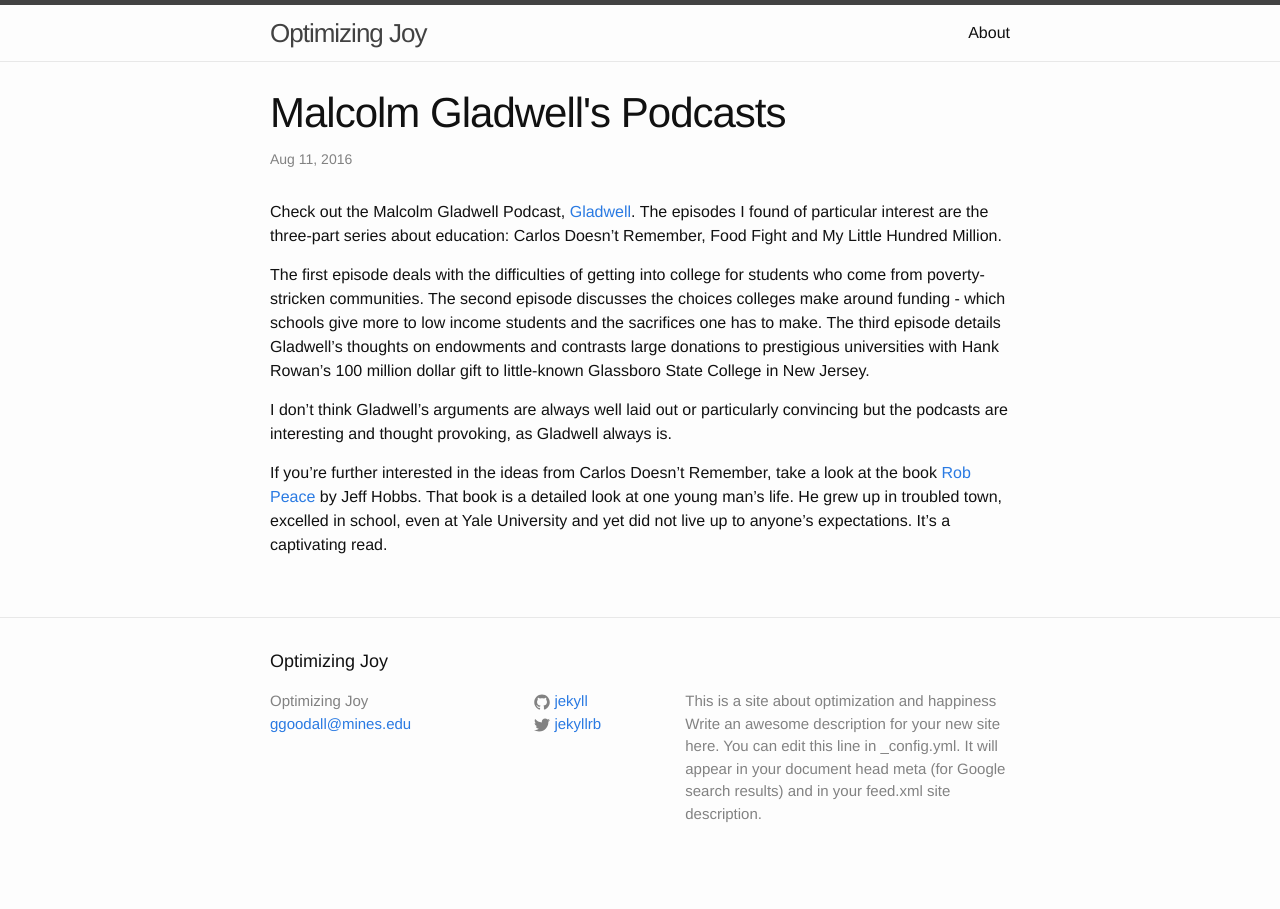
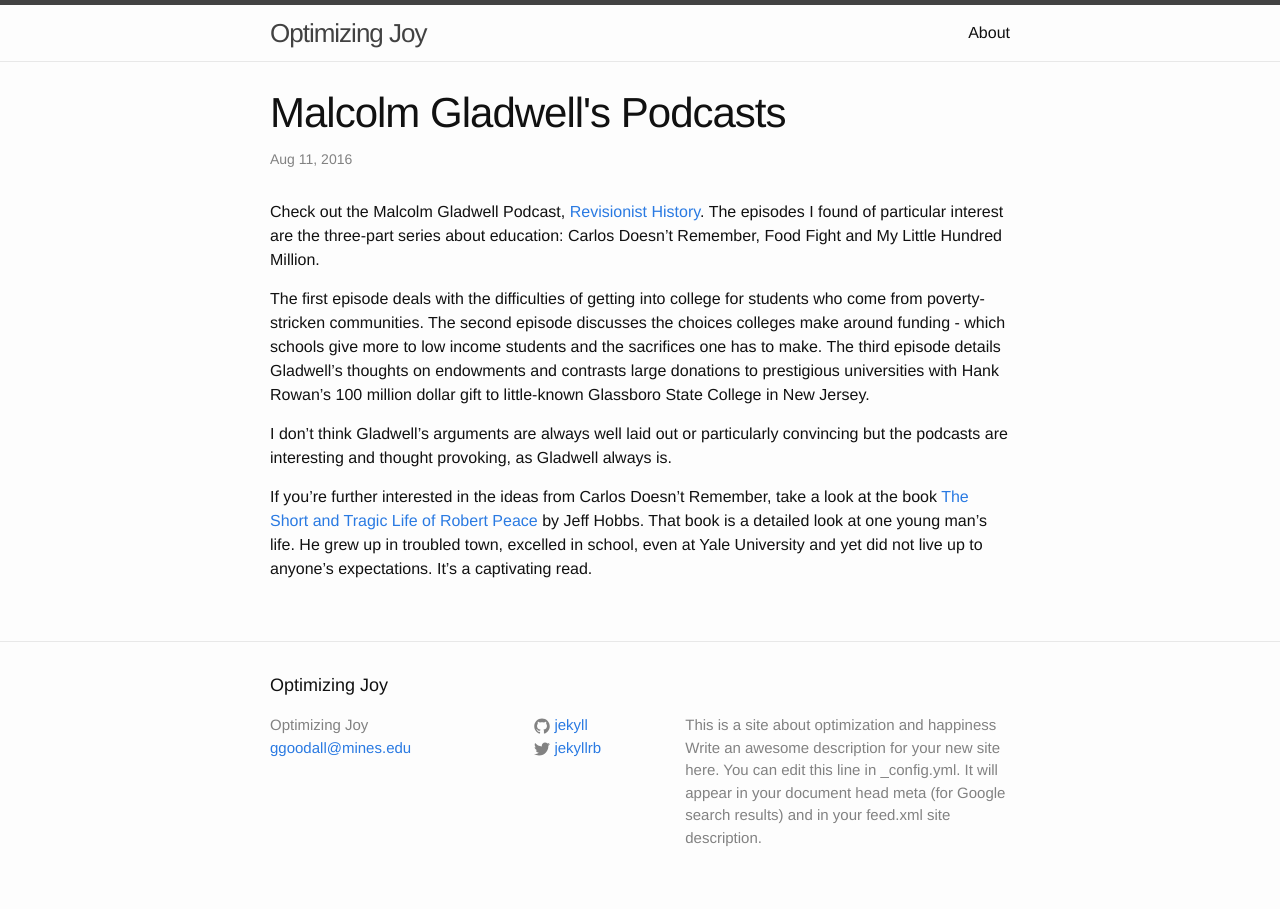
Before and after one commit to gipsgoodall/gipsgoodall.github.io, a Jekyll site: the page built from _posts/2016-08-11-Gladwell-Podcast.md, in a window 1280 px wide. Built offline with Jekyll 4.4.1, drawn with Linux system fonts in a browser that asks for light colours.

Commit message:
Save my work

```diff
--- a/_posts/2016-08-11-Gladwell-Podcast.md
+++ b/_posts/2016-08-11-Gladwell-Podcast.md
@@ -5,7 +5,7 @@
 categories: jekyll update
 ---
 
-Check out the Malcolm Gladwell Podcast, [Gladwell](http://revisionisthistory.com). The episodes I found of particular interest are
+Check out the Malcolm Gladwell Podcast, [Revisionist History](http://revisionisthistory.com). The episodes I found of particular interest are
 the three-part series about education: Carlos Doesn't Remember, Food Fight and My Little
 Hundred Million.
 
@@ -20,7 +20,7 @@
 podcasts are interesting and thought provoking, as Gladwell always is.
 
 If you're further interested in the ideas from Carlos Doesn't Remember, take a look at the
-book [Rob Peace](https://www.amazon.com/Short-Tragic-Life-Robert-Peace/dp/1476731918) by Jeff Hobbs.
+book [The Short and Tragic Life of Robert Peace](https://www.amazon.com/Short-Tragic-Life-Robert-Peace/dp/1476731918) by Jeff Hobbs.
 That book is a detailed look at one young man's life. He grew up in troubled town, excelled in school, even at
 Yale University and yet did not live up to anyone's expectations. It's a captivating read.
 
```
